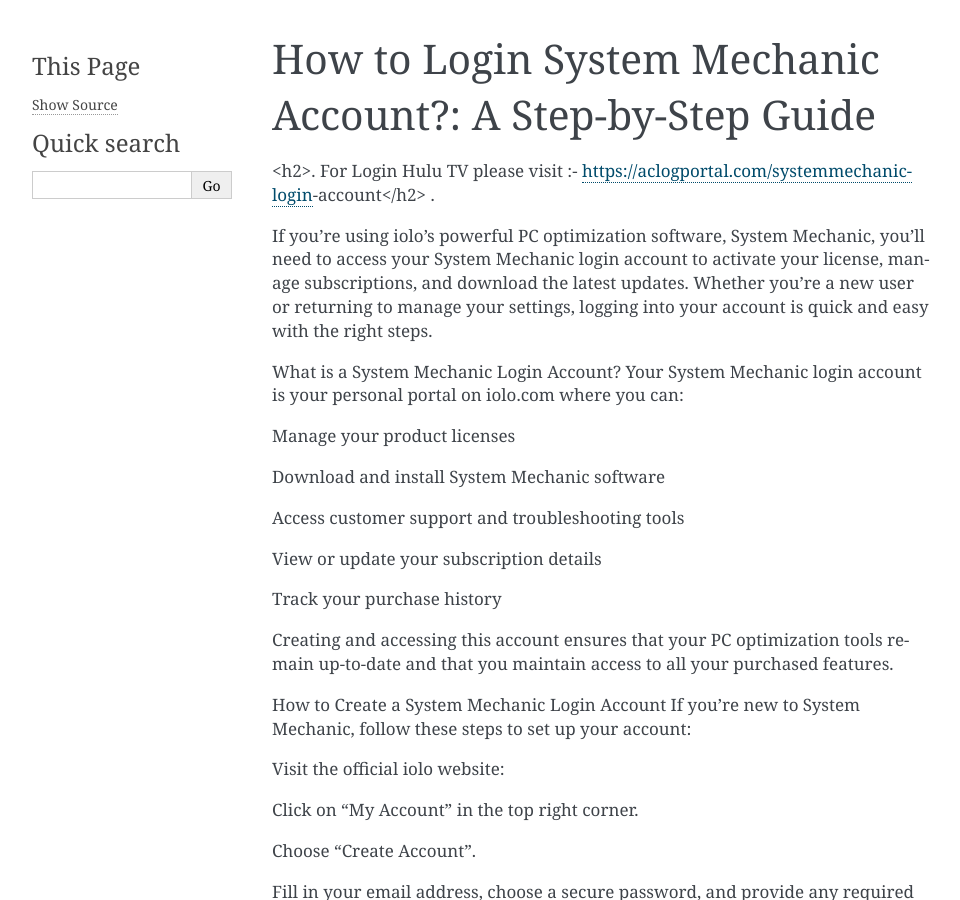
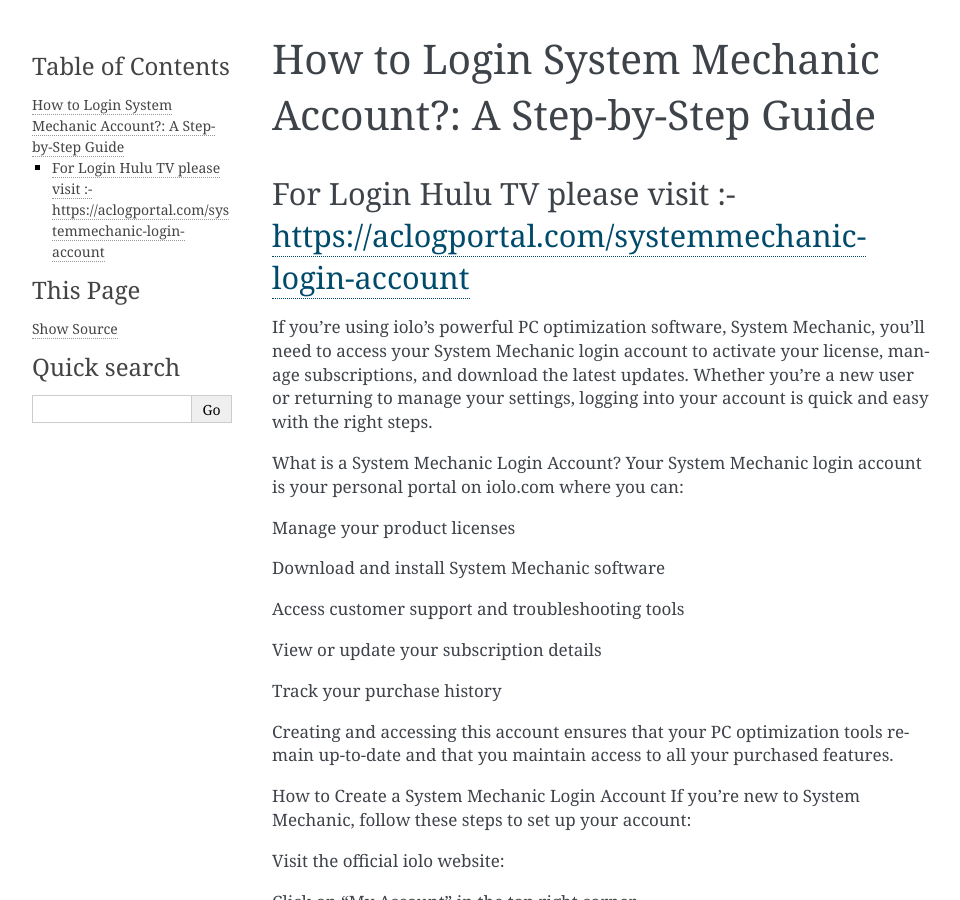
Before and after one commit to nikkjonee/system-mechanic-login-account, a Sphinx documentation site: the page built from docs/index.rst, in a window 1280 px wide and 900 px high. Shown: the whole window, without its empty margins (148-1108 px from the left). Built offline with Sphinx 7.4.7, drawn with Linux system fonts in a browser that asks for light colours.

Commit message:
Update index.rst

```diff
--- a/docs/index.rst
+++ b/docs/index.rst
@@ -5,8 +5,8 @@
    :maxdepth: 2
    :caption: Contents:
 
-<h2>. For Login Hulu TV please visit :- https://aclogportal.com/systemmechanic-login-account</h2>
-.
+For Login Hulu TV please visit :- https://aclogportal.com/systemmechanic-login-account
+----------------------------------------------
 
 If you're using iolo's powerful PC optimization software, System Mechanic, you’ll need to access your System Mechanic login account to activate your license, manage subscriptions, and download the latest updates. Whether you're a new user or returning to manage your settings, logging into your account is quick and easy with the right steps.
 
```
